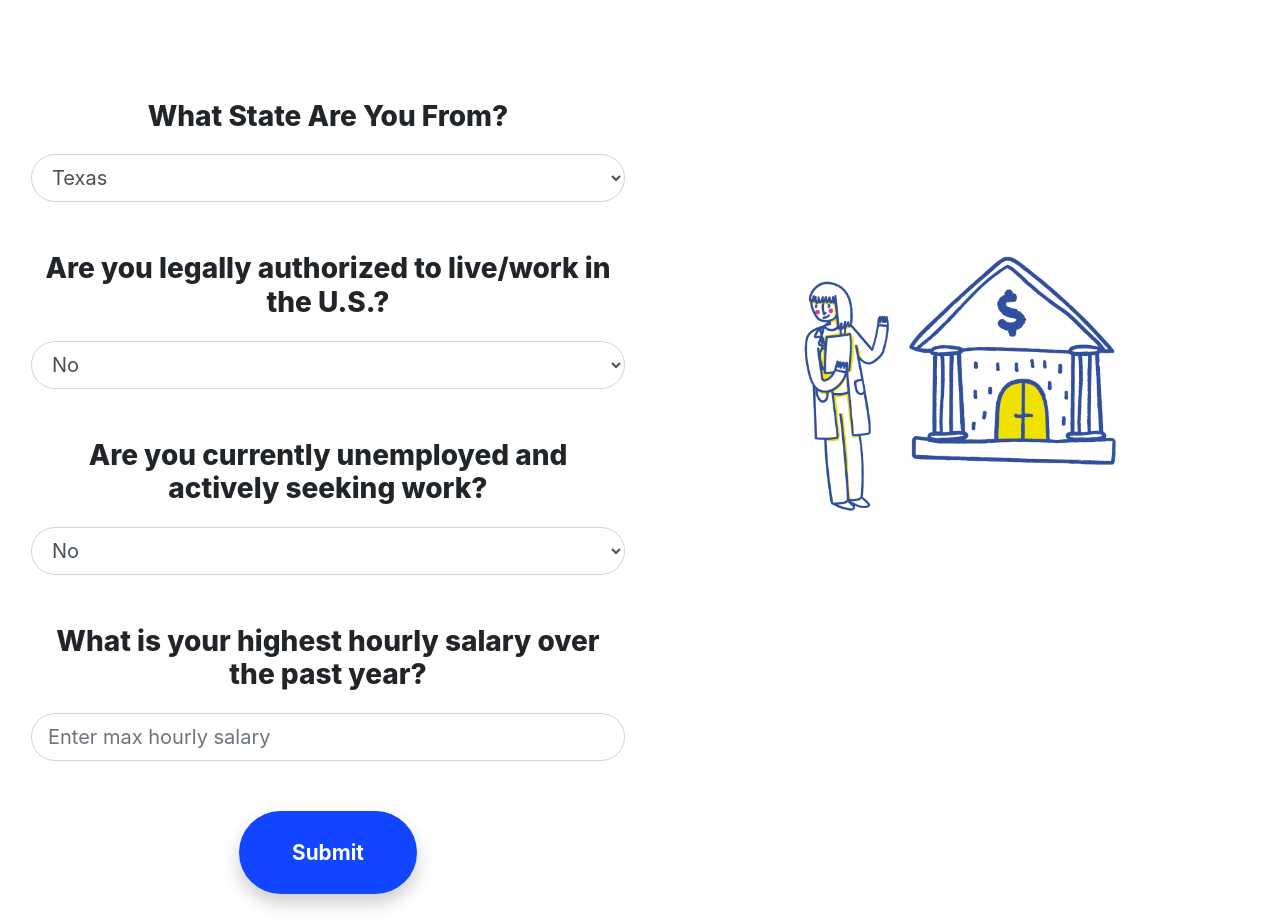
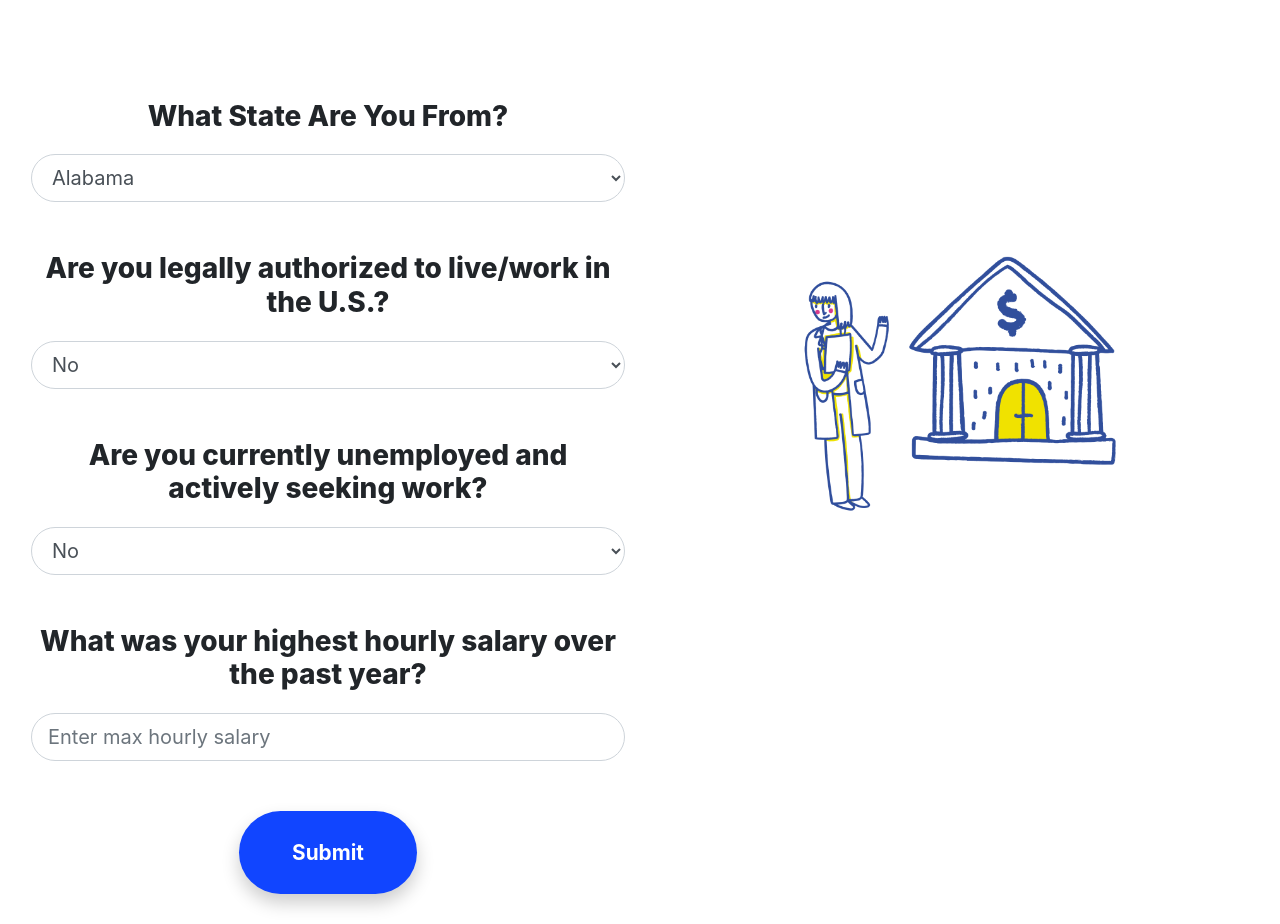
Before and after one commit to kxl4126/IQualify, a React (Create React App) app in the folder iqualify/: page /search in a window 1280 px wide. Built offline with nearby package versions, Linux system fonts and the light colour scheme.

Commit message:
final commit

```diff
--- a/iqualify/public/index.html
+++ b/iqualify/public/index.html
@@ -3,6 +3,7 @@
   <head>
     <meta charset="utf-8" />
     <link rel="icon" href="logo.svg" />
+    <link href='https://fonts.googleapis.com/css?family=Pacifico' rel='stylesheet'>
     <meta name="viewport" content="width=device-width, initial-scale=1" />
     <meta name="theme-color" content="#000000" />
     <meta
--- a/iqualify/src/App.css
+++ b/iqualify/src/App.css
@@ -5,6 +5,7 @@
 html,
 body {
   width: 100%;
+  background-color: white !important;
   scroll-behavior: smooth;
 }
 .App {
@@ -119,7 +120,6 @@ a:hover {
 .scooter {
   width: 80vh;
   position: relative;
-  margin-top: 7.5vh;
 }
 .mail {
   width: 60vh;
@@ -232,9 +232,7 @@ a:hover {
   color: #343a40 !important;
 }
 
-body {
-  background-color: #000;
-}
+
 
 /* *,
 :after,
--- a/iqualify/src/index.js
+++ b/iqualify/src/index.js
@@ -2,7 +2,6 @@ import React from 'react';
 import ReactDOM from 'react-dom';
 import './index.css';
 import App from './App';
-import reportWebVitals from './reportWebVitals';
 
 ReactDOM.render(
   <React.StrictMode>
@@ -10,8 +9,3 @@ ReactDOM.render(
   </React.StrictMode>,
   document.getElementById('root')
 );
-
-// If you want to start measuring performance in your app, pass a function
-// to log results (for example: reportWebVitals(console.log))
-// or send to an analytics endpoint. Learn more: https://bit.ly/CRA-vitals
-reportWebVitals();
--- a/iqualify/src/pages/home.js
+++ b/iqualify/src/pages/home.js
@@ -14,6 +14,7 @@ export default class home extends Component {
         <div className="big-container">
           {/* <Navbar></Navbar> */}
           <div className="home-sections">
+            <h1 style={{fontFamily: "Pacifico", color:"rgb(17, 69, 255)", marginTop: "2%"}}>iQualify</h1>
             <img src={scooter} alt="oidf" class="scooter"></img>
             <div className="entry-button">
               <a href="/search" class="button instagram">
--- a/iqualify/src/pages/result.js
+++ b/iqualify/src/pages/result.js
@@ -35,7 +35,7 @@ export default class result extends Component {
         state,
         salary,
         benefits:
-          state == "Texas"
+          state == "TX"
             ? ((salary * 40 * 13) / 25)
                 .toFixed(2)
                 .replace(/\d(?=(\d{3})+\.)/g, "$&,")
@@ -70,6 +70,11 @@ export default class result extends Component {
   }
   render() {
     const { state, salary, eligible, loading, benefits } = this.state;
+    let stateMap = new Map();
+    stateMap.set("TX","https://www.twc.texas.gov/jobseekers/unemployment-benefits-services");
+    stateMap.set("CA","https://edd.ca.gov/Unemployment/Filing_a_Claim.htm");
+    stateMap.set("NY","https://dol.ny.gov/unemployment/unemployment-insurance-assistance");
+
 
     if (!loading) {
       return (
@@ -94,7 +99,7 @@ export default class result extends Component {
               </div>
               <div class="entry-button">
                 <a
-                  href="https://www.twc.texas.gov/jobseekers/unemployment-benefits-services"
+                  href={stateMap.get(this.state.state) ? stateMap.get(this.state.state) : `https://www.careeronestop.org/LocalHelp/UnemploymentBenefits/find-unemployment-benefits.aspx?location=${this.state.state}&keyword=&persist=&ajax=0`}
                   class="button instagram"
                 >
                   <span class="gradient"></span>Find out how to receive it
--- a/iqualify/src/pages/search.js
+++ b/iqualify/src/pages/search.js
@@ -31,13 +31,13 @@ export default class search extends Component {
   render() {
     const { userState, isCitizen, isUnemployed, highestSalary } = this.state;
     return (
-      <div style = {{marginTop:"8%"}}>
+      <div style={{ marginTop: "8%" }}>
         <Container>
           <Row>
             <Col>
               <div
                 style={{
-                height: "80%"
+                  height: "80%",
                 }}
               >
                 <Form>
@@ -54,9 +54,57 @@ export default class search extends Component {
                         this.setState({ userState: event.target.value })
                       }
                     >
-                    <option>Texas</option>
-                    <option>California</option>
-                    <option>New York</option>
+                      <option value="AL">Alabama</option>
+                      <option value="AK">Alaska</option>
+                      <option value="AZ">Arizona</option>
+                      <option value="AR">Arkansas</option>
+                      <option value="CA">California</option>
+                      <option value="CO">Colorado</option>
+                      <option value="CT">Connecticut</option>
+                      <option value="DE">Delaware</option>
+                      <option value="DC">District Of Columbia</option>
+                      <option value="FL">Florida</option>
+                      <option value="GA">Georgia</option>
+                      <option value="HI">Hawaii</option>
+                      <option value="ID">Idaho</option>
+                      <option value="IL">Illinois</option>
+                      <option value="IN">Indiana</option>
+                      <option value="IA">Iowa</option>
+                      <option value="KS">Kansas</option>
+                      <option value="KY">Kentucky</option>
+                      <option value="LA">Louisiana</option>
+                      <option value="ME">Maine</option>
+                      <option value="MD">Maryland</option>
+                      <option value="MA">Massachusetts</option>
+                      <option value="MI">Michigan</option>
+                      <option value="MN">Minnesota</option>
+                      <option value="MS">Mississippi</option>
+                      <option value="MO">Missouri</option>
+                      <option value="MT">Montana</option>
+                      <option value="NE">Nebraska</option>
+                      <option value="NV">Nevada</option>
+                      <option value="NH">New Hampshire</option>
+                      <option value="NJ">New Jersey</option>
+                      <option value="NM">New Mexico</option>
+                      <option value="NY">New York</option>
+                      <option value="NC">North Carolina</option>
+                      <option value="ND">North Dakota</option>
+                      <option value="OH">Ohio</option>
+                      <option value="OK">Oklahoma</option>
+                      <option value="OR">Oregon</option>
+                      <option value="PA">Pennsylvania</option>
+                      <option value="RI">Rhode Island</option>
+                      <option value="SC">South Carolina</option>
+                      <option value="SD">South Dakota</option>
+                      <option value="TN">Tennessee</option>
+                      <option value="TX">Texas</option>
+                      <option value="UT">Utah</option>
+                      <option value="VT">Vermont</option>
+                      <option value="VA">Virginia</option>
+                      <option value="WA">Washington</option>
+                      <option value="WV">West Virginia</option>
+                      <option value="WI">Wisconsin</option>
+                      <option value="WY">Wyoming</option>
                     </Form.Control>
                   </Form.Group>
 
@@ -64,8 +112,7 @@ export default class search extends Component {
                     <Form.Label>
                       <h3 style={{ fontWeight: "800" }}>
                         {" "}
-                      Are you legally authorized to
-                      live/work in the U.S.?
+                        Are you legally authorized to live/work in the U.S.?
                       </h3>
                     </Form.Label>
                     <Form.Control
@@ -73,7 +120,8 @@ export default class search extends Component {
                       as="select"
                       onChange={(event) =>
                         this.setState({
-                        isCitizen: event.target.value === "Yes" ? true : false,
+                          isCitizen:
+                            event.target.value === "Yes" ? true : false,
                         })
                       }
                     >
@@ -87,14 +135,14 @@ export default class search extends Component {
                     controlId="formBasicPassword"
                     onChange={(event) =>
                       this.setState({
-                      isUnemployed: event.target.value === "Yes" ? true : false,
+                        isUnemployed:
+                          event.target.value === "Yes" ? true : false,
                       })
                     }
                   >
                     <Form.Label>
                       <h3 style={{ fontWeight: "800" }}>
-                      Are you currently unemployed and actively
-                      seeking work?
+                        Are you currently unemployed and actively seeking work?
                       </h3>
                     </Form.Label>
                     <Form.Control size="lg" as="select">
@@ -111,7 +159,7 @@ export default class search extends Component {
                   >
                     <Form.Label>
                       <h3 style={{ fontWeight: "800" }}>
-                      What is your highest hourly salary over the past year?
+                        What was your highest hourly salary over the past year?
                       </h3>
                     </Form.Label>
                     <Form.Control
@@ -129,12 +177,16 @@ export default class search extends Component {
                       style={{
                         backgroundColor: "transparent",
                         borderColor: "transparent",
-                      width: "8vw",
+                        width: "150px",
                         height: "10vh",
+                        marginTop: "30px !important",
                         position: "absolute",
                         outline: "none",
+                        bottom: "-25px",
+                        left: "10px",
                       }}
                       onClick={this.onSubmit}
+                      disabled={this.state.highestSalary == 0? true: false}
                     ></Button>
                     <span className="gradient"></span>Submit
                   </div>
@@ -142,10 +194,15 @@ export default class search extends Component {
               </div>
             </Col>
             <Col>
-            <img src={scooter} alt="oidf" class="scooter" style = {{
+              <img
+                src={scooter}
+                alt="oidf"
+                class="scooter"
+                style={{
                   width: "30vw",
-              marginTop: "22.5%"
-            }}></img>
+                  marginTop: "22.5%",
+                }}
+              ></img>
             </Col>
           </Row>
         </Container>
--- a/iqualify/src/reportWebVitals.js
+++ /dev/null
@@ -1,13 +0,0 @@
-const reportWebVitals = onPerfEntry => {
-  if (onPerfEntry && onPerfEntry instanceof Function) {
-    import('web-vitals').then(({ getCLS, getFID, getFCP, getLCP, getTTFB }) => {
-      getCLS(onPerfEntry);
-      getFID(onPerfEntry);
-      getFCP(onPerfEntry);
-      getLCP(onPerfEntry);
-      getTTFB(onPerfEntry);
-    });
-  }
-};
-
-export default reportWebVitals;
```
Also changed, not shown: iqualify/firebase.json (added), iqualify/src/logo.svg (deleted), 1 other file (tests, documents, lock files or other folders). Lines whose indentation alone changed are shown as unchanged.
